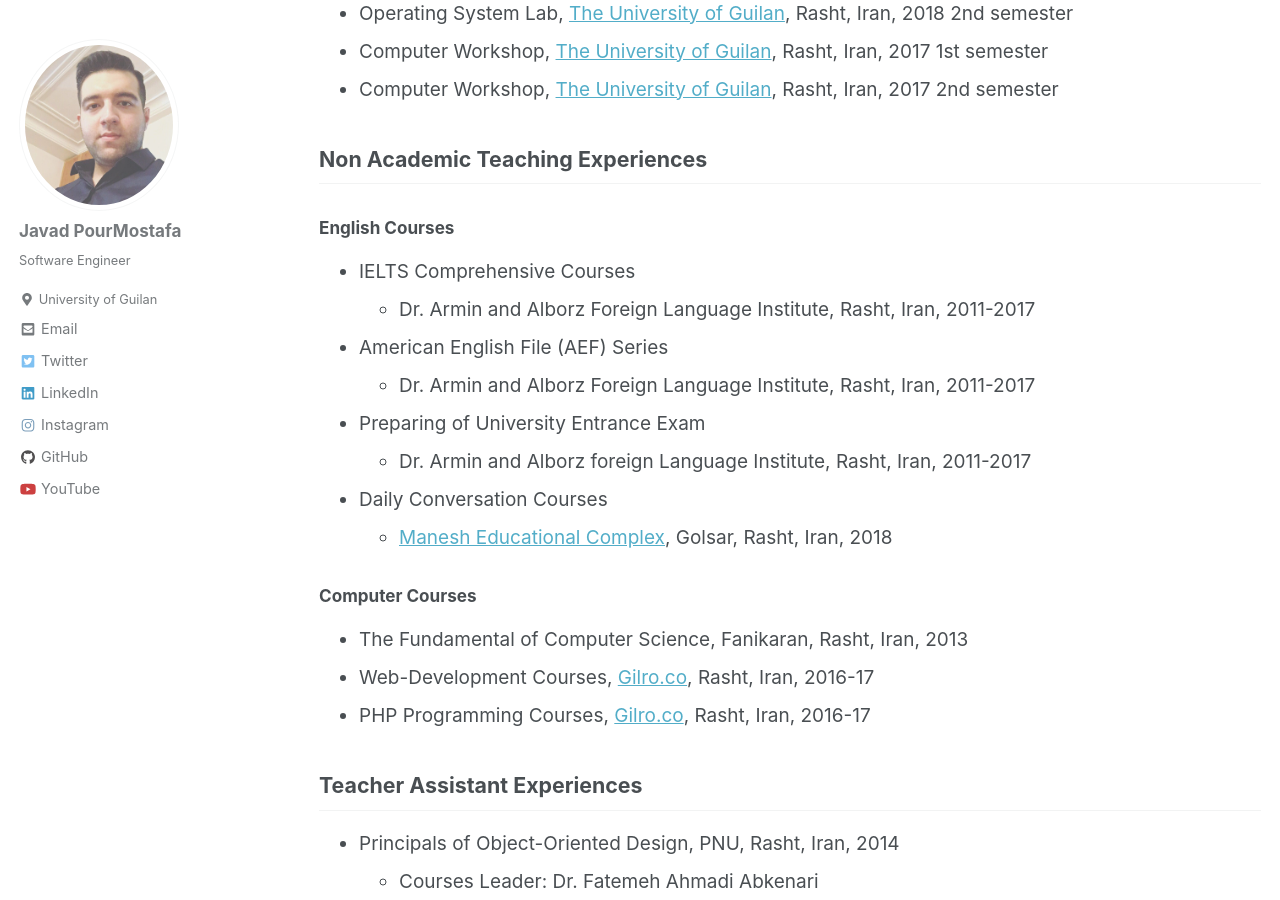
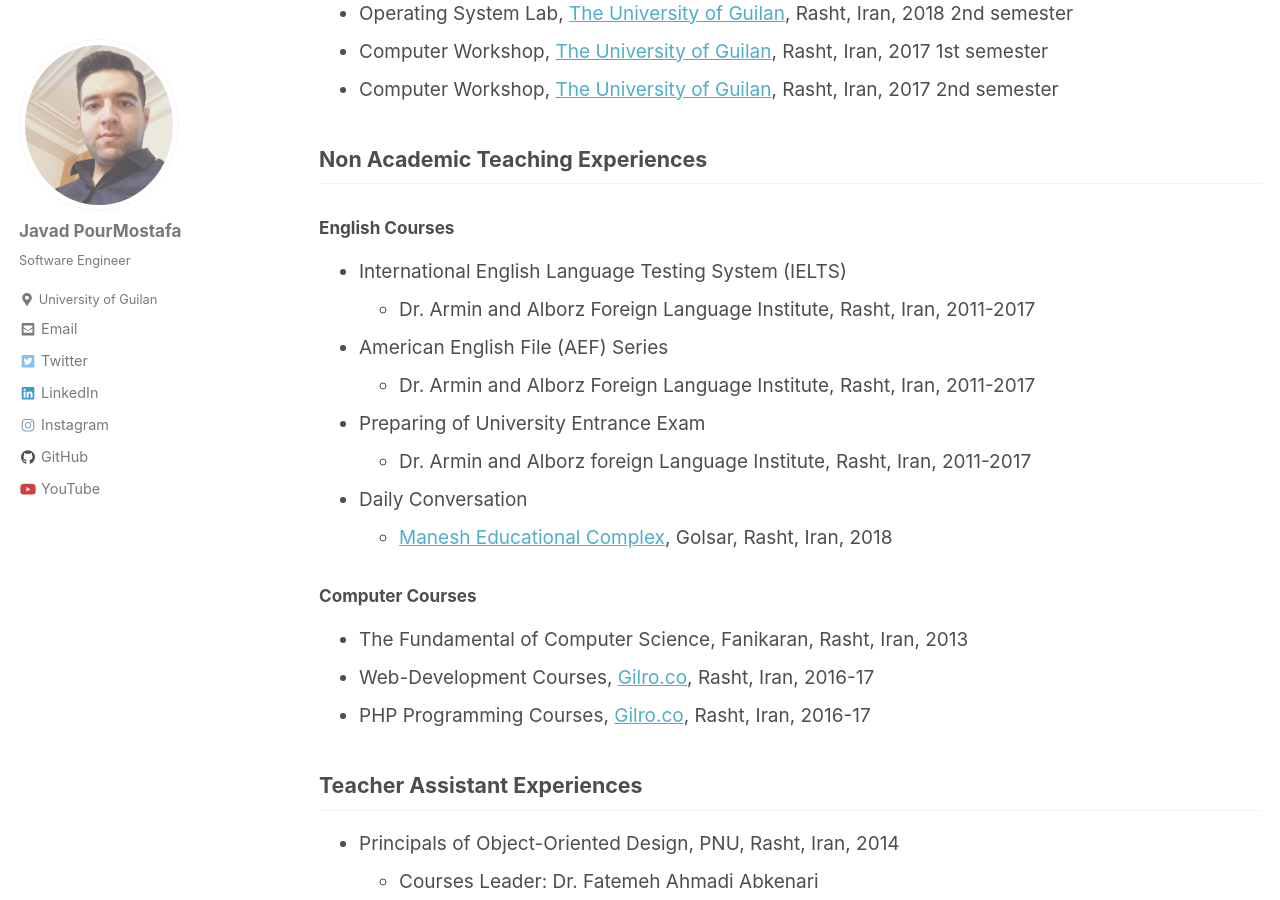
Before and after one commit to JoyeBright/JoyeBright.github.io, a Jekyll site: the page built from _pages/teaching.md, in a window 1280 px wide and 900 px high, scrolled down 430 px. Built offline with Jekyll 4.4.1, drawn with Linux system fonts in a browser that asks for light colours; nearby versions of some CDN libraries.

Commit message:
teaching

```diff
--- a/_pages/teaching.md
+++ b/_pages/teaching.md
@@ -15,13 +15,13 @@ author_profile: true
 
 ## Non Academic Teaching Experiences
 ### English Courses
-*   IELTS Comprehensive Courses
+*   International English Language Testing System (IELTS)
     *   Dr. Armin and Alborz Foreign Language Institute, Rasht, Iran, 2011-2017
 *   American English File (AEF) Series
     *   Dr. Armin and Alborz Foreign Language Institute, Rasht, Iran, 2011-2017
 *   Preparing of University Entrance Exam
     *   Dr. Armin and Alborz foreign Language Institute, Rasht, Iran, 2011-2017
-*   Daily Conversation Courses
+*   Daily Conversation
     *   [Manesh Educational Complex](http://maneshsch.com), Golsar, Rasht, Iran, 2018
 
 ### Computer Courses
```
